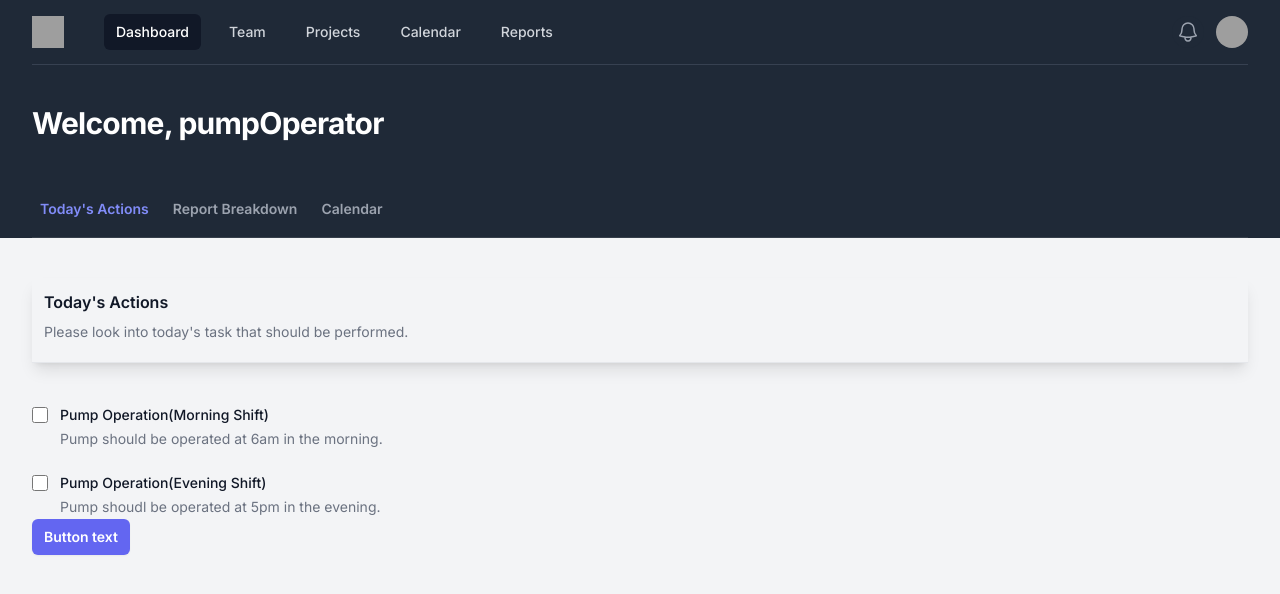
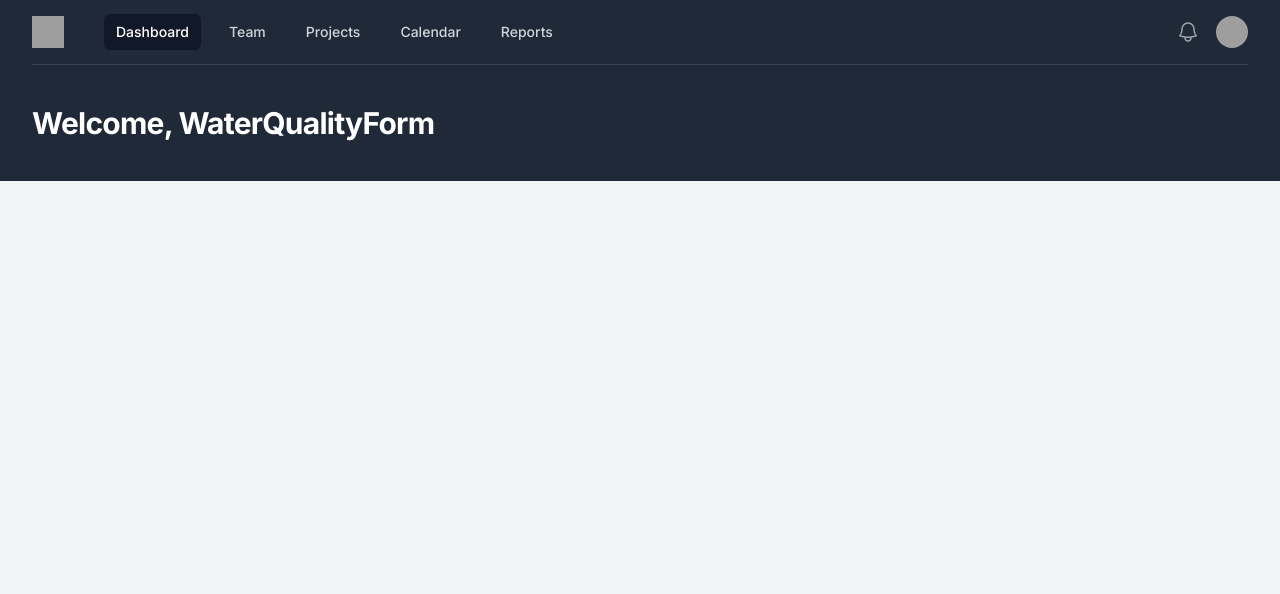
Before and after one commit to mavihS-0/Code-For-Good-Team-26, a Next.js app in the folder frontend/: page / in a window 1280 px wide. Shown: the top 594 px of the page. Built offline with nearby package versions, Linux system fonts and the light colour scheme; grey boxes are pictures that could not be loaded.

Commit message:
wqc host updated

```diff
--- a/frontend/pages/index.js
+++ b/frontend/pages/index.js
@@ -4,9 +4,10 @@ import { useState, useEffect } from "react";
 import Layout from "@/components/Layout";
 import PumpOperator from "@/components/PumpOperator";
 import WUC from "@/components/WUC";
+import WaterQualityForm from "@/components/WQC/WaterQualityForm";
 
 export default function Home() {
-  const [userRole, setUserRole] = useState("pumpOperator");
+  const [userRole, setUserRole] = useState("WaterQualityForm");
 
   return (
     <Layout>
@@ -20,6 +21,7 @@ export default function Home() {
       <main className="">
         {userRole === "pumpOperator" && <PumpOperator />}
         {userRole === "WUC" && <WUC />}
+        {userRole == "WaterQualityRole" && <WaterQualityForm /> }
       </main>
     </Layout>
   );
```
Also changed, not shown: frontend/components/Login.js (added).
